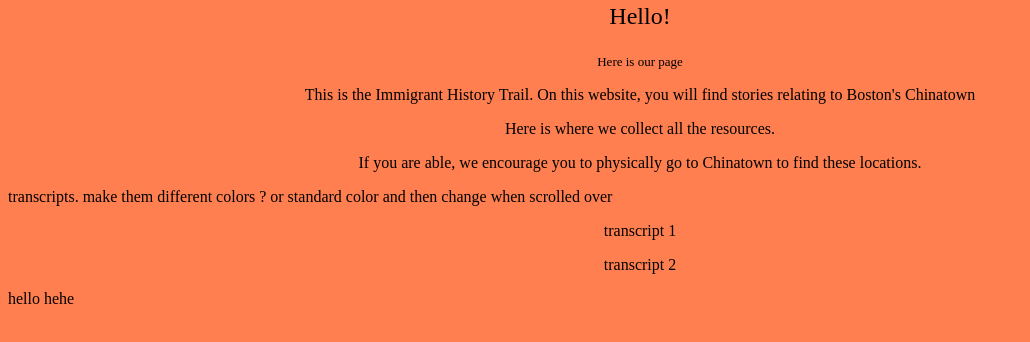
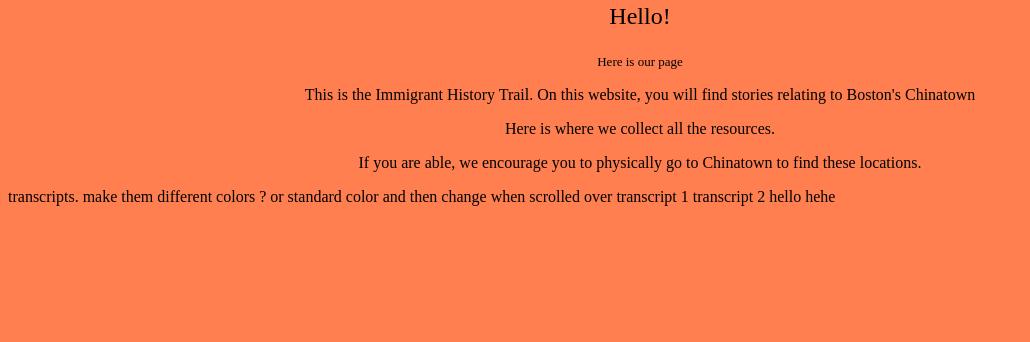
Before and after one commit to penguinsarecool/immigranthistorytrail, a plain HTML site: page index.html in a window 1280 px wide. Shown: the part 66-408 px from the top of the page, without its empty margins (0-1030 px from the left). Drawn offline with Linux system fonts and the light colour scheme.

Commit message:
change indent. testing to see what works.

```diff
--- a/index.html
+++ b/index.html
@@ -26,9 +26,9 @@ p{text-align: center;}
 
 
 transcripts. make them different colors ? or standard color and then change when scrolled over
-<p>transcript 1</p>
+<p2>transcript 1</p2>
 
-<p>transcript 2</p>
+<p2>transcript 2</p2>
 
 
 <indent>hello hehe </indent>
```
